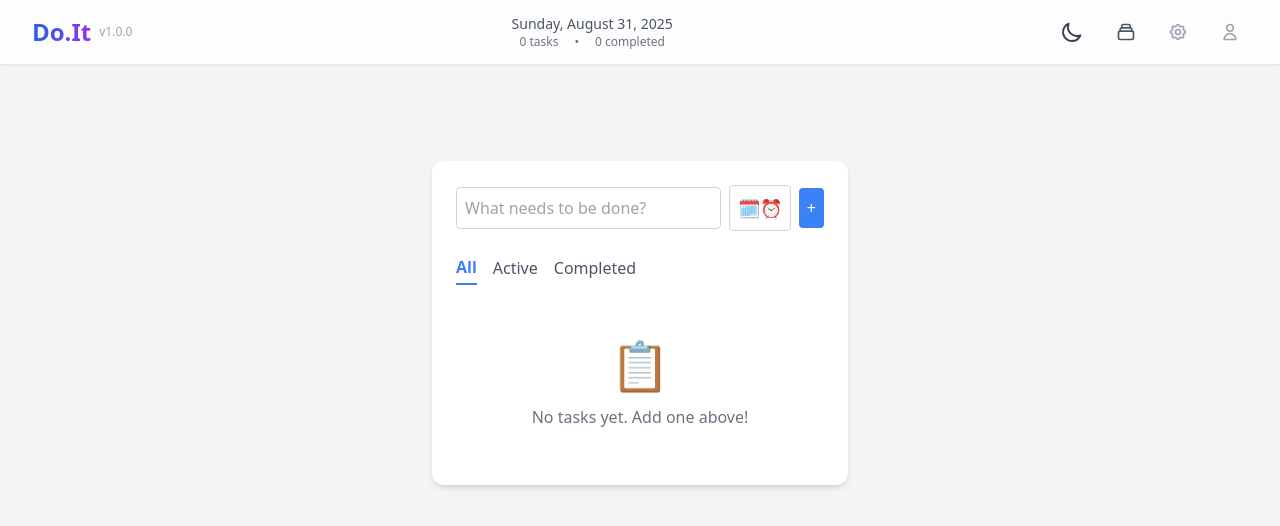
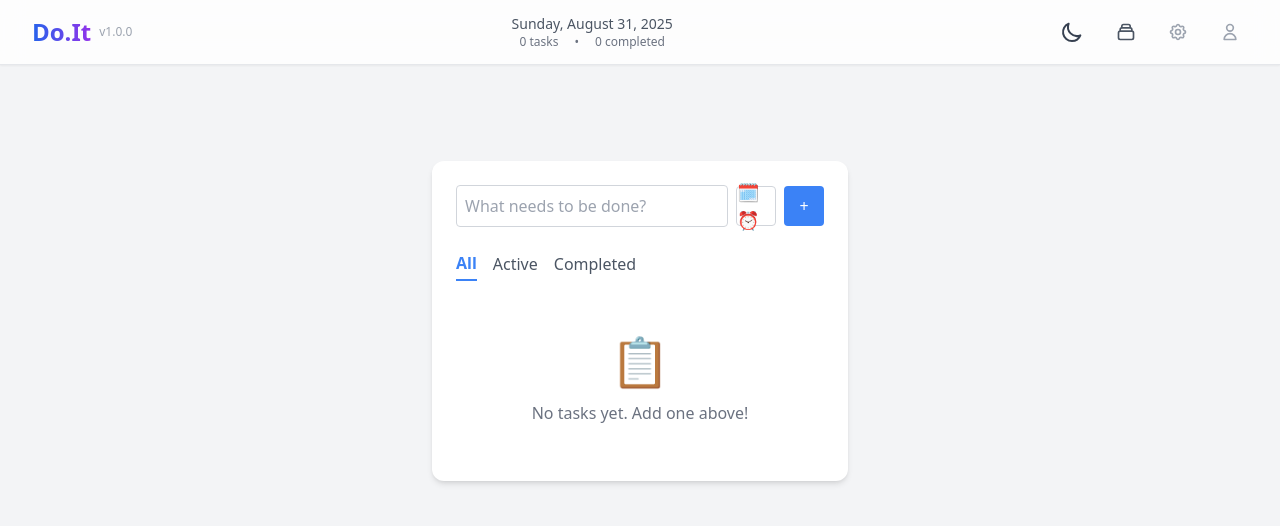
Before and after one commit to faithArchibong555/to-do-app, a React (Vite) app: page / in a window 1280 px wide. Shown: the top 526 px of the page. Built offline with nearby package versions, Linux system fonts and the light colour scheme.

Commit message:
Made the add button clickable in Android

```diff
--- a/src/components/AddTask.jsx
+++ b/src/components/AddTask.jsx
@@ -36,8 +36,8 @@ export default function AddTask({ tasks, setTasks }) {
   };
 
   return (
-    <div className="flex gap-2 mb-6 w-full items-center">
-  {/* Task text */}
+ <div className="flex gap-2 mb-6 w-full items-center">
+  {/* Task input */}
   <input
     type="text"
     placeholder="What needs to be done?"
@@ -47,26 +47,24 @@ export default function AddTask({ tasks, setTasks }) {
     onKeyDown={(e) => e.key === "Enter" && handleAddTask()}
   />
 
-  {/* Deadline icon wrapper */}
-  <div className="relative">
+  {/* Deadline icon */}
+  <div className="relative w-10 h-10 flex items-center justify-center border border-gray-300 rounded">
     {/* Icon */}
-    <div className="p-2 border border-gray-300 rounded text-lg pointer-events-none">
-      🗓️⏰
-    </div>
+    <span className="text-lg pointer-events-none">🗓️⏰</span>
 
-    {/* REAL datetime input (invisible but clickable) */}
+    {/* Invisible but clickable input */}
     <input
       type="datetime-local"
       value={deadline}
       onChange={(e) => setDeadline(e.target.value)}
-      className="absolute inset-0 opacity-0"
+      className="absolute inset-0 opacity-0 w-full h-full"
     />
   </div>
 
   {/* Add button */}
   <button
     onClick={handleAddTask}
-    className="bg-blue-500 text-white p-2 rounded hover:bg-blue-600"
+    className="bg-blue-500 text-white p-2 rounded hover:bg-blue-600 w-10 h-10 flex items-center justify-center"
   >
     +
   </button>
```
